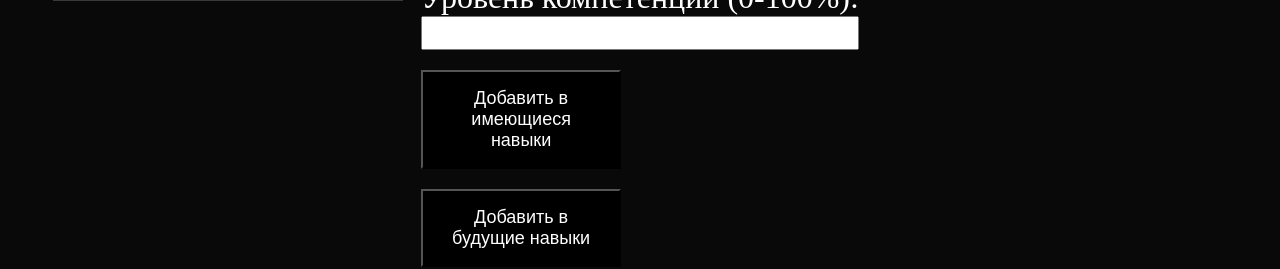
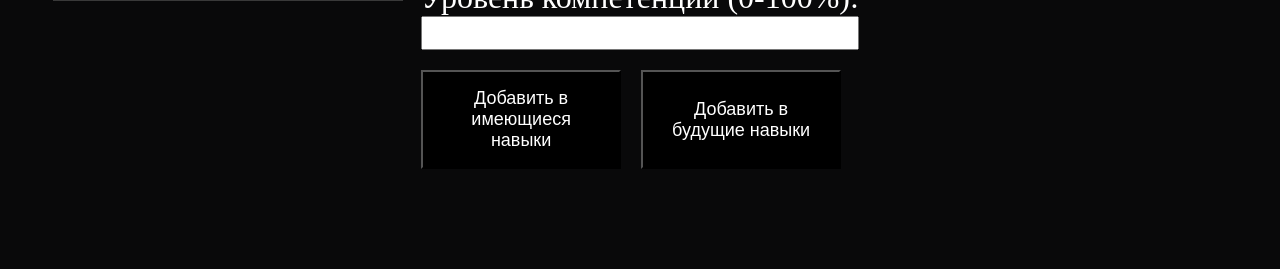
Before and after one commit to Lanoriya/esoft-react-task3, a React (Vite) app: page / in a window 1280 px wide. Both pictures are taken after a click on the button "Добавить компетенцию". Shown: the part 331-600 px from the top of the page. Built offline with nearby package versions, Linux system fonts and the light colour scheme; grey boxes are pictures that could not be loaded.

Commit message:
fix btns styles

```diff
--- a/src/App.jsx
+++ b/src/App.jsx
@@ -1,4 +1,4 @@
-import React, { useEffect, useState } from 'react';
+import { useEffect, useState } from 'react';
 import { v4 as uuid } from 'uuid';
 import { Card } from './components/Card.jsx';
 import './App.css';
--- a/src/components/ButtonShow.jsx
+++ b/src/components/ButtonShow.jsx
@@ -1,5 +1,3 @@
-import React from 'react';
-
 export function ButtonShow({ onClick, showCompetencies }) {
   return (
     <button className='btnShow' onClick={onClick}>
--- a/src/components/Card.jsx
+++ b/src/components/Card.jsx
@@ -1,4 +1,4 @@
-import React, { useState, useEffect } from 'react';
+import { useState, useEffect } from 'react';
 import './styles/card.css';
 import { PersonInfo } from './PersonInfo';
 import { CompetencyList } from './CompetencyList';
--- a/src/components/CompetencyList.jsx
+++ b/src/components/CompetencyList.jsx
@@ -1,4 +1,3 @@
-import React from 'react';
 import './styles/card.css';
 
 export function CompetencyList({ competence, onDeleteCompetency }) {
--- a/src/components/FilterButtons.jsx
+++ b/src/components/FilterButtons.jsx
@@ -1,5 +1,3 @@
-import React from 'react';
-
 export function FilterButtons({ handleFilter }) {
   return (
     <div className='filter-buttons'>
--- a/src/components/NewCompetency.jsx
+++ b/src/components/NewCompetency.jsx
@@ -1,4 +1,4 @@
-import React, { useState } from 'react';
+import { useState } from 'react';
 
 export function NewCompetency({ onAddCompetence, setShowForm }) {
   const [newCompetence, setNewCompetence] = useState({
@@ -54,8 +54,10 @@ export function NewCompetency({ onAddCompetence, setShowForm }) {
           Уровень компетенции (0-100%):
           <input type="number" name="level" min="0" max="100" value={newCompetence.level} onChange={handleInputChange} required />
         </label>
-        <button type="button" onClick={() => handleCreateCompetence('canNow')}>Добавить в имеющиеся навыки</button>
-        <button type="button" onClick={() => handleCreateCompetence('canLater')}>Добавить в будущие навыки</button>
+        <div className='form-btns'>
+          <button type="button" onClick={() => handleCreateCompetence('canNow')}>Добавить в имеющиеся навыки</button>
+          <button type="button" onClick={() => handleCreateCompetence('canLater')}>Добавить в будущие навыки</button>
+        </div>
         <span className='delete-competence' onClick={() => setShowForm(false)}>❌</span>
       </form>
     </div>
--- a/src/components/styles/card.css
+++ b/src/components/styles/card.css
@@ -100,3 +100,8 @@ button {
   top: -30px;
   cursor: pointer;
 }
+
+.form-btns {
+  display: flex;
+  grid-gap: 20px;
+}
```
